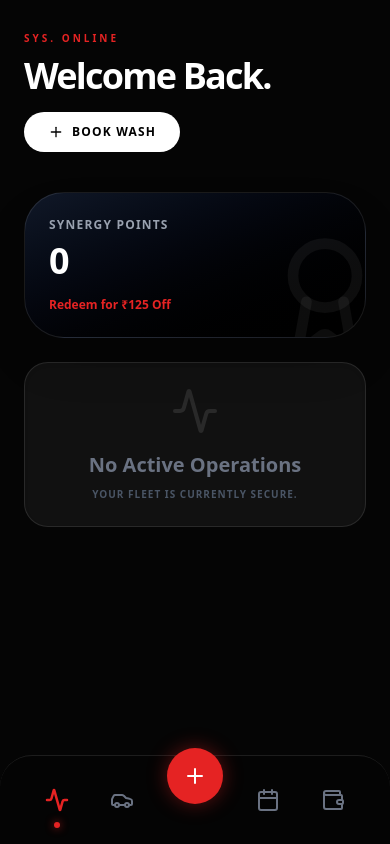
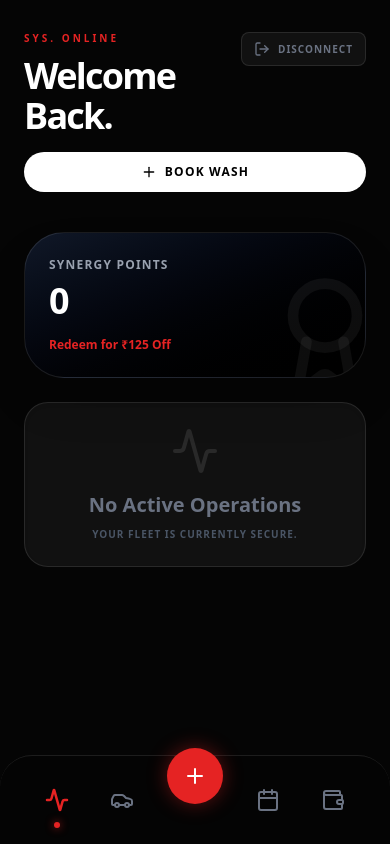
Before and after one commit to muhammed-shimlal/Kallayi-car-spa, a Next.js app in the folder kallayi_car_spa_frontend/: page /customer/dashboard in a window 390 px wide. Built offline with nearby package versions, Linux system fonts and the light colour scheme; no server answers.

Commit message:
Update [feature name/bug fix]

```diff
--- a/kallayi_car_spa_frontend/src/app/(customer)/customer/dashboard/page.tsx
+++ b/kallayi_car_spa_frontend/src/app/(customer)/customer/dashboard/page.tsx
@@ -150,7 +150,7 @@ export default function CustomerDashboard() {
             <main className="flex-1 p-6 md:p-12 pb-24 md:pb-8 overflow-y-auto relative">
                 <AnimatePresence mode="wait">
                     {activeTab === 'overview' && (
-                        <OverviewTab key="overview" setIsBooking={setIsBooking} loyaltyPoints={loyaltyPoints} activeWash={activeWash!} />
+                        <OverviewTab key="overview" setIsBooking={setIsBooking} loyaltyPoints={loyaltyPoints} activeWash={activeWash!} handleLogout={handleLogout} />
                     )}
 
                     {activeTab === 'garage' && (
--- a/kallayi_car_spa_frontend/src/components/admin/dashboard/MobileNavigation.tsx
+++ b/kallayi_car_spa_frontend/src/components/admin/dashboard/MobileNavigation.tsx
@@ -5,7 +5,7 @@ import { useRouter } from 'next/navigation';
 import { useDashboard } from '@/components/admin/dashboard/context/DashboardContext';
 import {
     Menu, X, LayoutDashboard, Wallet, Users, BarChart2,
-    Search, FileText, Wrench, Activity, ChevronRight
+    Search, FileText, Wrench, Activity, ChevronRight, LogOut
 } from 'lucide-react';
 
 export default function MobileNavigation() {
@@ -25,6 +25,11 @@ export default function MobileNavigation() {
     const handleRouteClick = (route: string) => {
         router.push(route);
         setIsOpen(false);
+    };
+
+    const handleLogout = () => {
+        localStorage.removeItem('auth_token');
+        router.push('/login');
     };
 
     return (
@@ -132,6 +137,13 @@ export default function MobileNavigation() {
                         >
                             Launch Express POS <ChevronRight className="w-5 h-5" />
                         </button>
+
+                        <button
+                            onClick={handleLogout}
+                            className="flex items-center gap-4 px-4 py-4 rounded-xl font-bold text-sm uppercase tracking-widest transition-all text-[#8E939B] hover:text-[#FF2A6D] border border-transparent mt-2"
+                        >
+                            <LogOut className="w-5 h-5" /> Disconnect
+                        </button>
                     </div>
                 </div>
             </div>
--- a/kallayi_car_spa_frontend/src/components/customer/dashboard/OverviewTab.tsx
+++ b/kallayi_car_spa_frontend/src/components/customer/dashboard/OverviewTab.tsx
@@ -1,15 +1,16 @@
 import React from 'react';
 import { motion } from 'framer-motion';
-import { Plus, Award, Activity } from 'lucide-react';
+import { Plus, Award, Activity, LogOut } from 'lucide-react';
 import { ActiveWash } from './types';
 
 interface OverviewTabProps {
     setIsBooking: (val: boolean) => void;
     loyaltyPoints: number;
     activeWash: ActiveWash;
+    handleLogout: () => void;
 }
 
-export function OverviewTab({ setIsBooking, loyaltyPoints, activeWash }: OverviewTabProps) {
+export function OverviewTab({ setIsBooking, loyaltyPoints, activeWash, handleLogout }: OverviewTabProps) {
     return (
         <motion.div
             initial={{ opacity: 0, y: 20 }}
@@ -18,11 +19,16 @@ export function OverviewTab({ setIsBooking, loyaltyPoints, activeWash }: Overvie
             transition={{ duration: 0.5, ease: "easeOut" }}
         >
             <div className="flex flex-col md:flex-row justify-between items-start md:items-end gap-4 mb-10">
-                <div>
-                    <span className="text-[#E52323] text-[10px] font-bold tracking-[0.3em] uppercase">Sys. Online</span>
-                    <h1 className="text-4xl font-bold tracking-tighter mt-2">Welcome Back.</h1>
+                <div className="w-full md:w-auto flex justify-between items-start">
+                    <div>
+                        <span className="text-[#E52323] text-[10px] font-bold tracking-[0.3em] uppercase">Sys. Online</span>
+                        <h1 className="text-4xl font-bold tracking-tighter mt-2">Welcome Back.</h1>
+                    </div>
+                    <button onClick={handleLogout} className="md:hidden flex items-center gap-2 text-gray-500 hover:text-[#E52323] transition-colors font-bold text-[10px] uppercase tracking-widest mt-2 bg-white/5 px-3 py-2 rounded-lg border border-white/10">
+                        <LogOut className="w-4 h-4" /> Disconnect
+                    </button>
                 </div>
-                <button onClick={() => setIsBooking(true)} className="bg-white text-black px-6 py-3 rounded-full font-bold text-xs uppercase tracking-widest hover:scale-105 transition flex items-center gap-2">
+                <button onClick={() => setIsBooking(true)} className="w-full md:w-auto justify-center bg-white text-black px-6 py-3 rounded-full font-bold text-xs uppercase tracking-widest hover:scale-105 transition flex items-center gap-2">
                     <Plus className="w-4 h-4" /> Book Wash
                 </button>
             </div>
```
